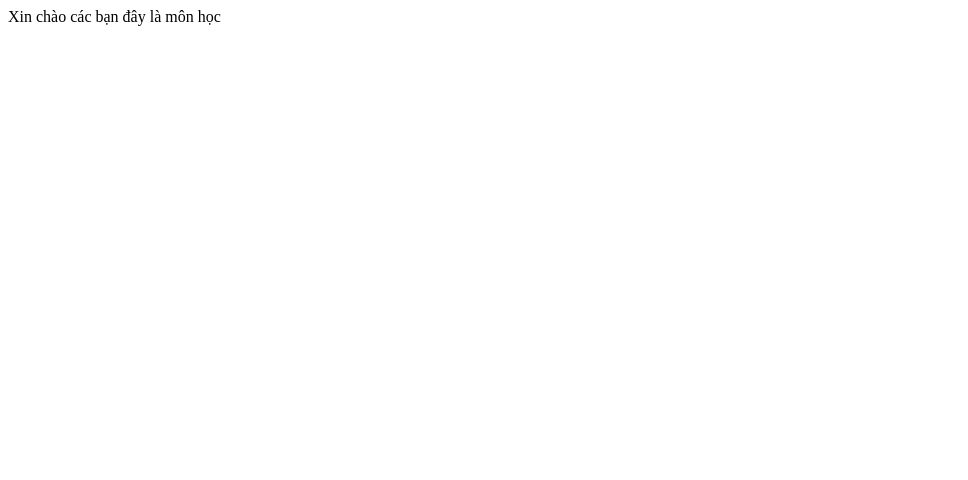
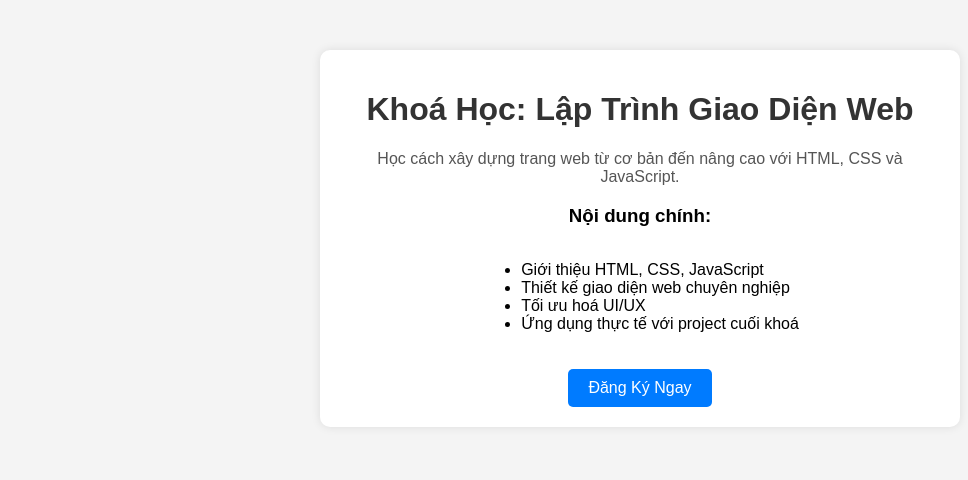
Before and after one commit to ZakuroNaki/MonLapTrinhGiaoDienWeb, a plain HTML site: page index.html in a window 1280 px wide. Shown: the whole page, without its empty margins (0-968 px from the left). Drawn offline with Linux system fonts and the light colour scheme.

Commit message:
Update index.html

```diff
--- a/index.html
+++ b/index.html
@@ -1 +1,58 @@
-Xin chào các bạn đây là môn học
+<!DOCTYPE html>
+<html lang="vi">
+<head>
+    <meta charset="UTF-8">
+    <meta name="viewport" content="width=device-width, initial-scale=1.0">
+    <title>Lập Trình Giao Diện Web</title>
+    <style>
+        body {
+            font-family: Arial, sans-serif;
+            text-align: center;
+            margin: 0;
+            padding: 0;
+            background-color: #f4f4f4;
+        }
+        .container {
+            max-width: 600px;
+            margin: 50px auto;
+            padding: 20px;
+            background: white;
+            box-shadow: 0px 0px 10px rgba(0, 0, 0, 0.1);
+            border-radius: 10px;
+        }
+        h1 {
+            color: #333;
+        }
+        p {
+            color: #555;
+        }
+        .btn {
+            display: inline-block;
+            margin-top: 20px;
+            padding: 10px 20px;
+            background: #007BFF;
+            color: white;
+            text-decoration: none;
+            border-radius: 5px;
+        }
+        .btn:hover {
+            background: #0056b3;
+        }
+    </style>
+</head>
+<body>
+    <div class="container">
+        <h1>Khoá Học: Lập Trình Giao Diện Web</h1>
+        <p>Học cách xây dựng trang web từ cơ bản đến nâng cao với HTML, CSS và JavaScript.</p>
+        <h3>Nội dung chính:</h3>
+        <ul style="text-align: left; display: inline-block;">
+            <li>Giới thiệu HTML, CSS, JavaScript</li>
+            <li>Thiết kế giao diện web chuyên nghiệp</li>
+            <li>Tối ưu hoá UI/UX</li>
+            <li>Ứng dụng thực tế với project cuối khoá</li>
+        </ul>
+        <br>
+        <a href="#" class="btn">Đăng Ký Ngay</a>
+    </div>
+</body>
+</html>
```
